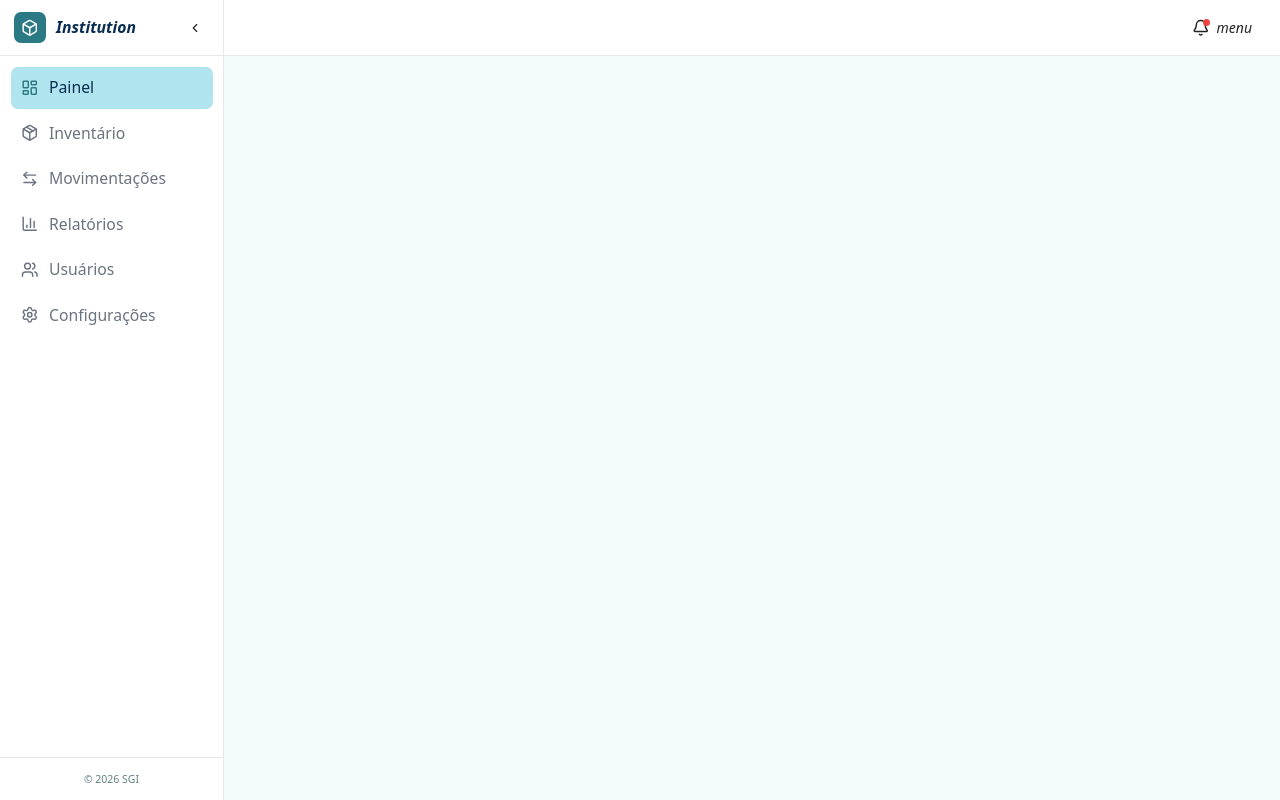
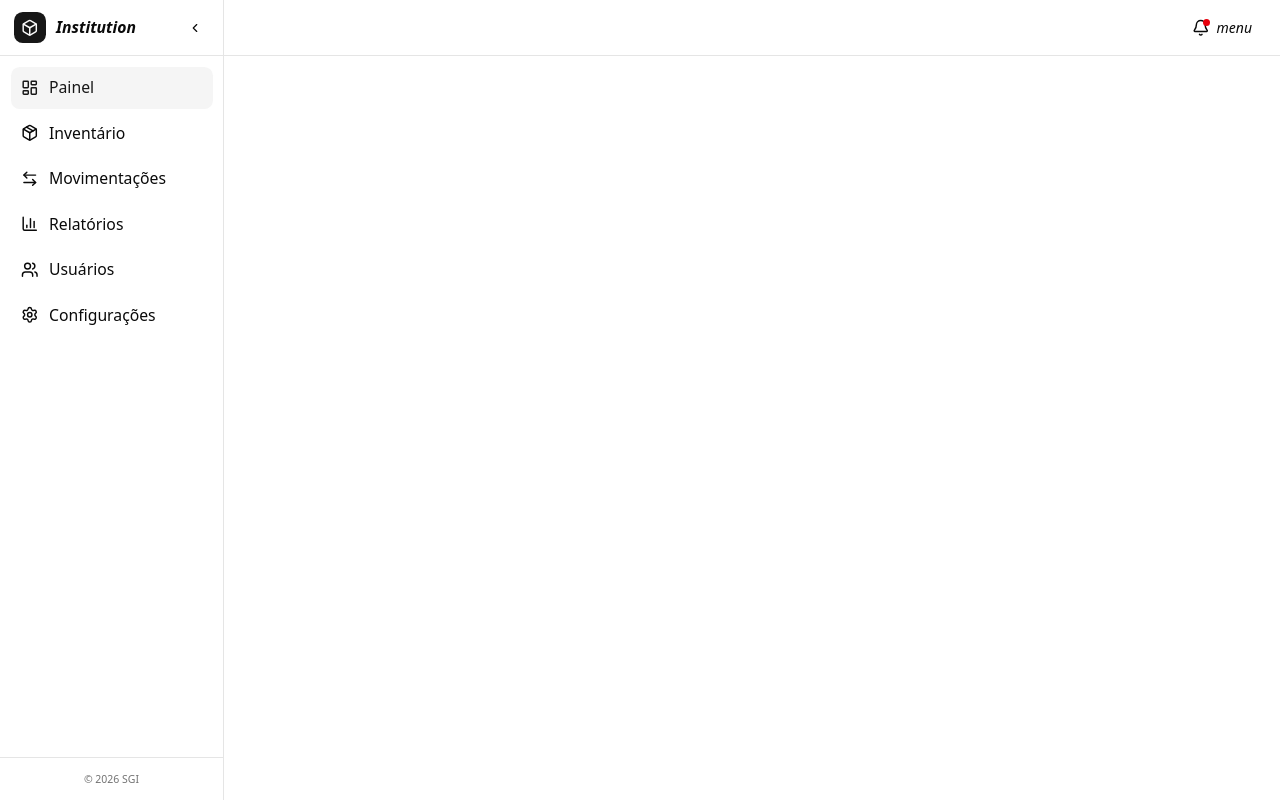
Before and after one commit to nostackDotDev/SGI, a React (Vite) app in the folder frontend/: page / in a window 1280 px wide. Built offline with nearby package versions, Linux system fonts and the light colour scheme.

Commit message:
style: Shadcn palette overwrite

```diff
--- a/frontend/src/styles/global.css
+++ b/frontend/src/styles/global.css
@@ -1,39 +1,44 @@
 @import "tailwindcss";
+@import "tw-animate-css";
+@import "shadcn/tailwind.css";
+@import "@fontsource-variable/inter";
+
+@custom-variant dark (&:is(.dark *));
 
 /* Base tokens */
 :root {
   /* Base */
-  --background: #f4fbfd;
-  --foreground: #082d51;
+  --background: oklch(1 0 0);
+  --foreground: oklch(0.145 0 0);
 
   /* Surfaces */
-  --card: #ffffff;
-  --card-foreground: #082d51;
+  --card: oklch(1 0 0);
+  --card-foreground: oklch(0.145 0 0);
 
-  --popover: #ffffff;
-  --popover-foreground: #082d51;
+  --popover: oklch(1 0 0);
+  --popover-foreground: oklch(0.145 0 0);
 
   /* Brand */
-  --primary: #2a7984;
-  --primary-foreground: #ffffff;
+  --primary: oklch(0.205 0 0);
+  --primary-foreground: oklch(0.985 0 0);
   --primary-hover: #23656e;
   --primary-active: #1d535a;
 
-  --secondary: #4f8790;
-  --secondary-foreground: #ffffff;
+  --secondary: oklch(0.97 0 0);
+  --secondary-foreground: oklch(0.205 0 0);
   --secondary-hover: #3f6e75;
 
   /* Muted */
-  --muted: #e6f6fa;
-  --muted-foreground: #5f7f86;
+  --muted: oklch(0.97 0 0);
+  --muted-foreground: oklch(0.556 0 0);
 
   /* Accent */
-  --accent: #b0e4ee;
-  --accent-foreground: #082d51;
+  --accent: oklch(0.97 0 0);
+  --accent-foreground: oklch(0.205 0 0);
   --accent-hover: #9dd6e1;
 
   /* States */
-  --destructive: #ef4444;
+  --destructive: oklch(0.577 0.245 27.325);
   --destructive-foreground: #ffffff;
 
   --success: #00bc7d;
@@ -43,31 +48,31 @@
   --warning-foreground: #ffffff;
 
   /* UI (improved neutral scale from HSL version converted to hex) */
-  --border: #e5e7eb;
+  --border: oklch(0.922 0 0);
   --border-muted: #edf2f5;
   --border-strong: #d1d5db;
 
-  --input: #e5e7eb;
+  --input: oklch(0.922 0 0);
   --input-focus: #cbd5db;
 
-  --ring: #2a7984;
+  --ring: oklch(0.708 0 0);
 
   /* Focus + states */
   --focus-ring: rgba(42, 121, 132, 0.35);
   --selection: #c7eef5;
 
   /* Radius */
-  --radius: 0.75rem;
+  --radius: 0.625rem;
 
   /* Sidebar */
   --sidebar-background: #ffffff;
-  --sidebar-foreground: #6b7280;
-  --sidebar-primary: #2a7984;
-  --sidebar-primary-foreground: #ffffff;
-  --sidebar-accent: #b0e4ee;
-  --sidebar-accent-foreground: #082d51;
-  --sidebar-border: #e5e7eb;
-  --sidebar-ring: #2a7984;
+  --sidebar-foreground: oklch(0.145 0 0);
+  --sidebar-primary: oklch(0.205 0 0);
+  --sidebar-primary-foreground: oklch(0.985 0 0);
+  --sidebar-accent: oklch(0.97 0 0);
+  --sidebar-accent-foreground: oklch(0.205 0 0);
+  --sidebar-border: oklch(0.922 0 0);
+  --sidebar-ring: oklch(0.708 0 0);
 
   /* Custom tokens (kept from your original) */
   --gradient-primary: linear-gradient(135deg, #2a7984 0%, #4f8790 100%);
@@ -83,43 +88,56 @@
   --shadow-hover:
     0 20px 25px -5px rgba(8, 45, 81, 0.08),
     0 8px 10px -6px rgba(8, 45, 81, 0.04);
+  --chart-1: oklch(0.87 0 0);
+  --chart-2: oklch(0.556 0 0);
+  --chart-3: oklch(0.439 0 0);
+  --chart-4: oklch(0.371 0 0);
+  --chart-5: oklch(0.269 0 0);
+  --sidebar: oklch(0.985 0 0);
 }
 
 /* Dark mode */
 .dark {
-  --background: #061f3a;
-  --foreground: #e6f6fa;
+  --background: oklch(0.145 0 0);
+  --foreground: oklch(0.985 0 0);
 
-  --card: #082d51;
-  --card-foreground: #e6f6fa;
+  --card: oklch(0.205 0 0);
+  --card-foreground: oklch(0.985 0 0);
 
-  --popover: #082d51;
-  --popover-foreground: #e6f6fa;
+  --popover: oklch(0.205 0 0);
+  --popover-foreground: oklch(0.985 0 0);
 
-  --primary: #83b9c3;
-  --primary-foreground: #082d51;
+  --primary: oklch(0.922 0 0);
+  --primary-foreground: oklch(0.205 0 0);
 
-  --secondary: #4f8790;
-  --secondary-foreground: #e6f6fa;
+  --secondary: oklch(0.269 0 0);
+  --secondary-foreground: oklch(0.985 0 0);
 
-  --muted: #0f3a5f;
-  --muted-foreground: #83b9c3;
+  --muted: oklch(0.269 0 0);
+  --muted-foreground: oklch(0.708 0 0);
 
-  --accent: #1a4f6b;
-  --accent-foreground: #b0e4ee;
+  --accent: oklch(0.269 0 0);
+  --accent-foreground: oklch(0.985 0 0);
 
-  --border: #0f3a5f;
-  --input: #0f3a5f;
-  --ring: #83b9c3;
+  --border: oklch(1 0 0 / 10%);
+  --input: oklch(1 0 0 / 15%);
+  --ring: oklch(0.556 0 0);
 
   --sidebar-background: #082d51;
-  --sidebar-foreground: #83b9c3;
-  --sidebar-primary: #83b9c3;
-  --sidebar-primary-foreground: #082d51;
-  --sidebar-accent: #1a4f6b;
-  --sidebar-accent-foreground: #b0e4ee;
-  --sidebar-border: #0f3a5f;
-  --sidebar-ring: #83b9c3;
+  --sidebar-foreground: oklch(0.985 0 0);
+  --sidebar-primary: oklch(0.488 0.243 264.376);
+  --sidebar-primary-foreground: oklch(0.985 0 0);
+  --sidebar-accent: oklch(0.269 0 0);
+  --sidebar-accent-foreground: oklch(0.985 0 0);
+  --sidebar-border: oklch(1 0 0 / 10%);
+  --sidebar-ring: oklch(0.556 0 0);
+  --destructive: oklch(0.704 0.191 22.216);
+  --chart-1: oklch(0.87 0 0);
+  --chart-2: oklch(0.556 0 0);
+  --chart-3: oklch(0.439 0 0);
+  --chart-4: oklch(0.371 0 0);
+  --chart-5: oklch(0.269 0 0);
+  --sidebar: oklch(0.205 0 0);
 }
 
 @theme {
@@ -220,3 +238,58 @@
     }
   }
 }
+
+@theme inline {
+  --font-heading: var(--font-sans);
+  --font-sans: 'Inter Variable', sans-serif;
+  --color-sidebar-ring: var(--sidebar-ring);
+  --color-sidebar-border: var(--sidebar-border);
+  --color-sidebar-accent-foreground: var(--sidebar-accent-foreground);
+  --color-sidebar-accent: var(--sidebar-accent);
+  --color-sidebar-primary-foreground: var(--sidebar-primary-foreground);
+  --color-sidebar-primary: var(--sidebar-primary);
+  --color-sidebar-foreground: var(--sidebar-foreground);
+  --color-sidebar: var(--sidebar);
+  --color-chart-5: var(--chart-5);
+  --color-chart-4: var(--chart-4);
+  --color-chart-3: var(--chart-3);
+  --color-chart-2: var(--chart-2);
+  --color-chart-1: var(--chart-1);
+  --color-ring: var(--ring);
+  --color-input: var(--input);
+  --color-border: var(--border);
+  --color-destructive: var(--destructive);
+  --color-accent-foreground: var(--accent-foreground);
+  --color-accent: var(--accent);
+  --color-muted-foreground: var(--muted-foreground);
+  --color-muted: var(--muted);
+  --color-secondary-foreground: var(--secondary-foreground);
+  --color-secondary: var(--secondary);
+  --color-primary-foreground: var(--primary-foreground);
+  --color-primary: var(--primary);
+  --color-popover-foreground: var(--popover-foreground);
+  --color-popover: var(--popover);
+  --color-card-foreground: var(--card-foreground);
+  --color-card: var(--card);
+  --color-foreground: var(--foreground);
+  --color-background: var(--background);
+  --radius-sm: calc(var(--radius) * 0.6);
+  --radius-md: calc(var(--radius) * 0.8);
+  --radius-lg: var(--radius);
+  --radius-xl: calc(var(--radius) * 1.4);
+  --radius-2xl: calc(var(--radius) * 1.8);
+  --radius-3xl: calc(var(--radius) * 2.2);
+  --radius-4xl: calc(var(--radius) * 2.6);
+}
+
+@layer base {
+  * {
+    @apply border-border outline-ring/50;
+  }
+  body {
+    @apply bg-background text-foreground;
+  }
+  html {
+    @apply font-sans;
+  }
+}
```
